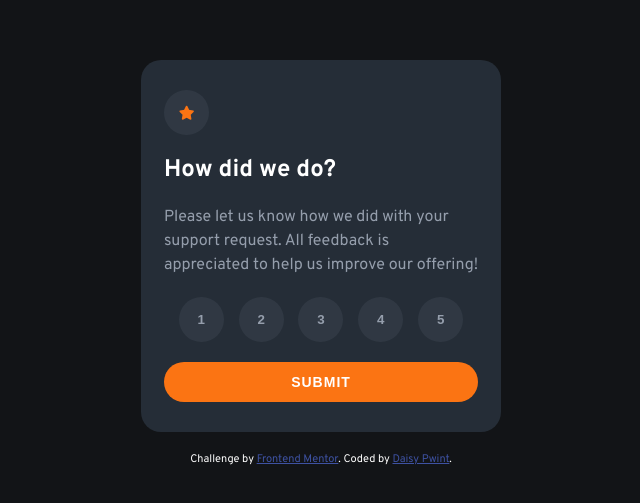
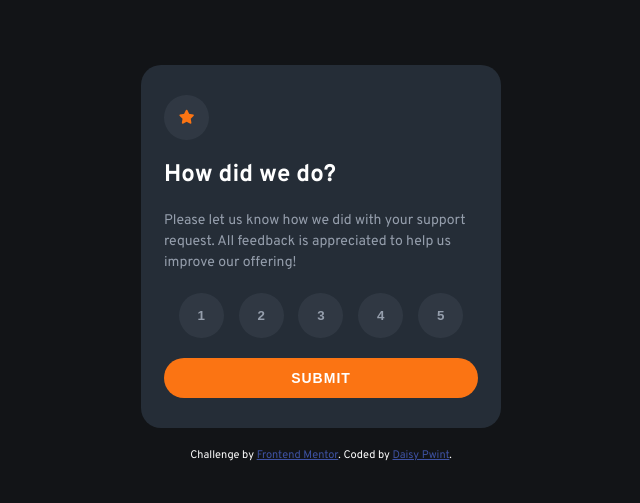
Before and after one commit to DaisyPwint/interactive-rating-component, a plain HTML site: page index.html in a window 1280 px wide. Shown: the part 137-640 px from the top of the page, without its empty margins (319-959 px from the left). Drawn offline with Linux system fonts and the light colour scheme.

Commit message:
Modified: style.css

```diff
--- a/style.css
+++ b/style.css
@@ -52,7 +52,7 @@ section{
 }
 .rating-text{
     color:var(--clr-light-grey);
-    font-weight: 500;
+    font-size: 14px;
     line-height: 1.5;
 }
 .rating{
```
